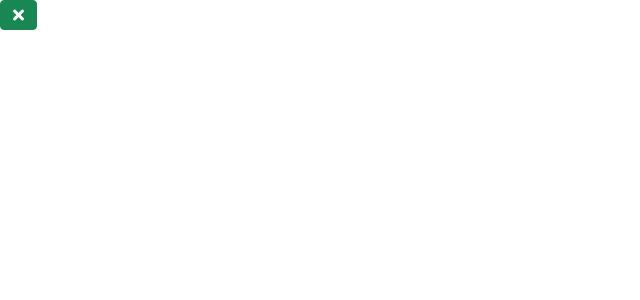
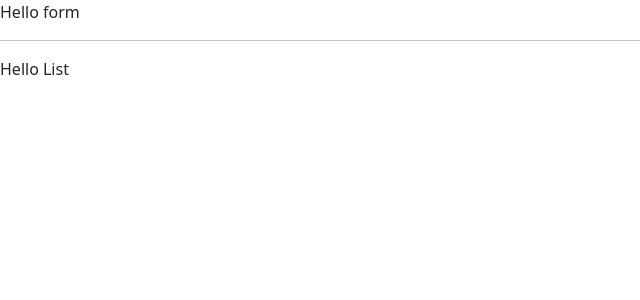
Before and after one commit to andreaminolfi/Academy-modulo-2-esercizio-component-based, an Angular app: page / in a window 1280 px wide. Shown: the top 300 px of the page, without its empty margins (0-640 px from the left). Built offline with nearby package versions, Linux system fonts and the light colour scheme.

Commit message:
3 files modified, 3 added

```diff
--- a/src/app/app.component.html
+++ b/src/app/app.component.html
@@ -1,3 +1,3 @@
-<button class="btn btn-success">
-  <i class="fa fa-times"></i>
-</button>
+<app-user-form></app-user-form>
+<hr />
+<app-user-list></app-user-list>
--- a/src/app/app.component.ts
+++ b/src/app/app.component.ts
@@ -1,10 +1,15 @@
 import { Component, VERSION } from '@angular/core';
+import { User } from './model/user';
 
 @Component({
   selector: 'my-app',
   templateUrl: './app.component.html',
-  styleUrls: [ './app.component.css' ]
+  styleUrls: ['./app.component.css'],
 })
-export class AppComponent  {
-  name = 'Angular ' + VERSION.major;
+export class AppComponent {
+  users: User[] = [
+    { id: 1, label: 'Fabio', gender: 'M', age: 20 },
+    { id: 2, label: 'Lorenzo', gender: 'M', age: 37 },
+    { id: 3, label: 'Silvia', gender: 'F', age: 70 },
+  ];
 }
--- /dev/null
+++ b/src/app/components/user-form.compnent.ts
@@ -0,0 +1,7 @@
+import { Component } from '@angular/core';
+
+@Component({
+  selector: `app-user-form`,
+  template: `Hello form`,
+})
+export class UserFormComponent {}
--- /dev/null
+++ b/src/app/components/user-list.component.ts
@@ -0,0 +1,9 @@
+import { Component } from '@angular/core';
+
+@Component({
+  selector: 'app-user-list',
+  template: `
+    Hello List
+  `,
+})
+export class UserListComponent {}
--- /dev/null
+++ b/src/app/model/user.ts
@@ -0,0 +1,6 @@
+export interface User {
+  id: number;
+  label: string;
+  gender: string;
+  age: number;
+}
```
Also changed, not shown: src/app/app.module.ts (+11 -4 lines).
